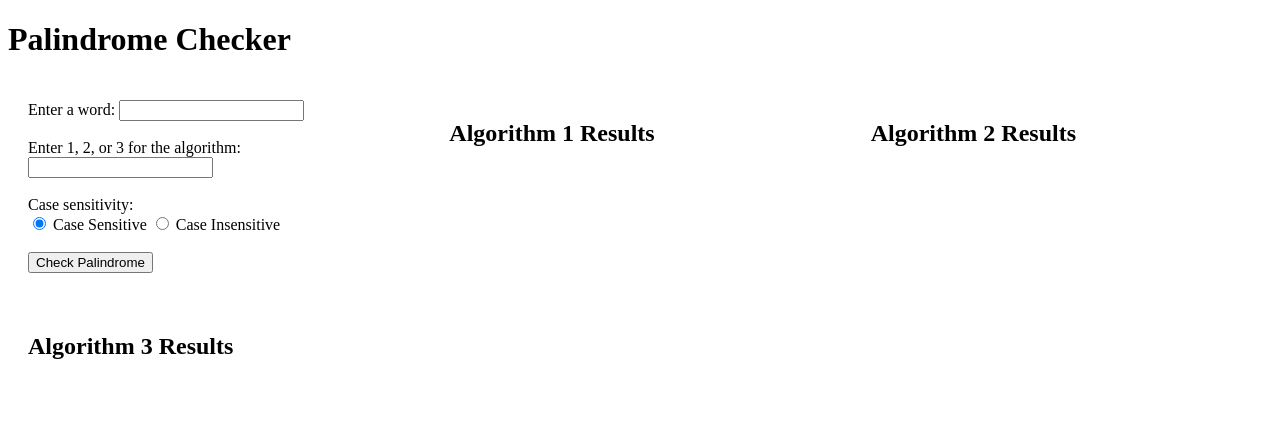
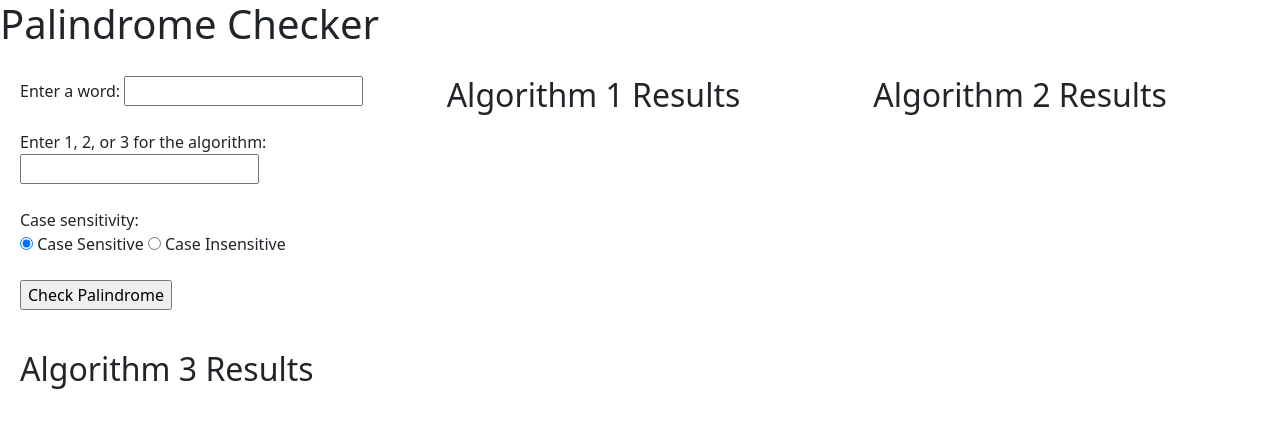
Before and after one commit to l1zm4r13/CMP-335, a plain HTML site: page Module 2/Assignment 1/assignment_1Liz.html in a window 1280 px wide. Drawn offline with nearby package versions, Linux system fonts and the light colour scheme.

Commit message:
Add Bootstrap CSS link to HTML file

```diff
--- a/Module 2/Assignment 1/assignment_1Liz.html
+++ b/Module 2/Assignment 1/assignment_1Liz.html
@@ -7,6 +7,9 @@
     <meta name="viewport" content="width=device-width, initial-scale=1.0">
     <title>Module 2 Assignment 1 - Palindrome Checker</title>
 
+    <link href="https://cdn.jsdelivr.net/npm/bootstrap@5.3.8/dist/css/bootstrap.min.css" rel="stylesheet">
+
+    <!--My css and js file -->
     <link rel="stylesheet" href="assignment_1Liz.css">
     <script src="assignment_1Liz.js"></script>
 </head>
```
